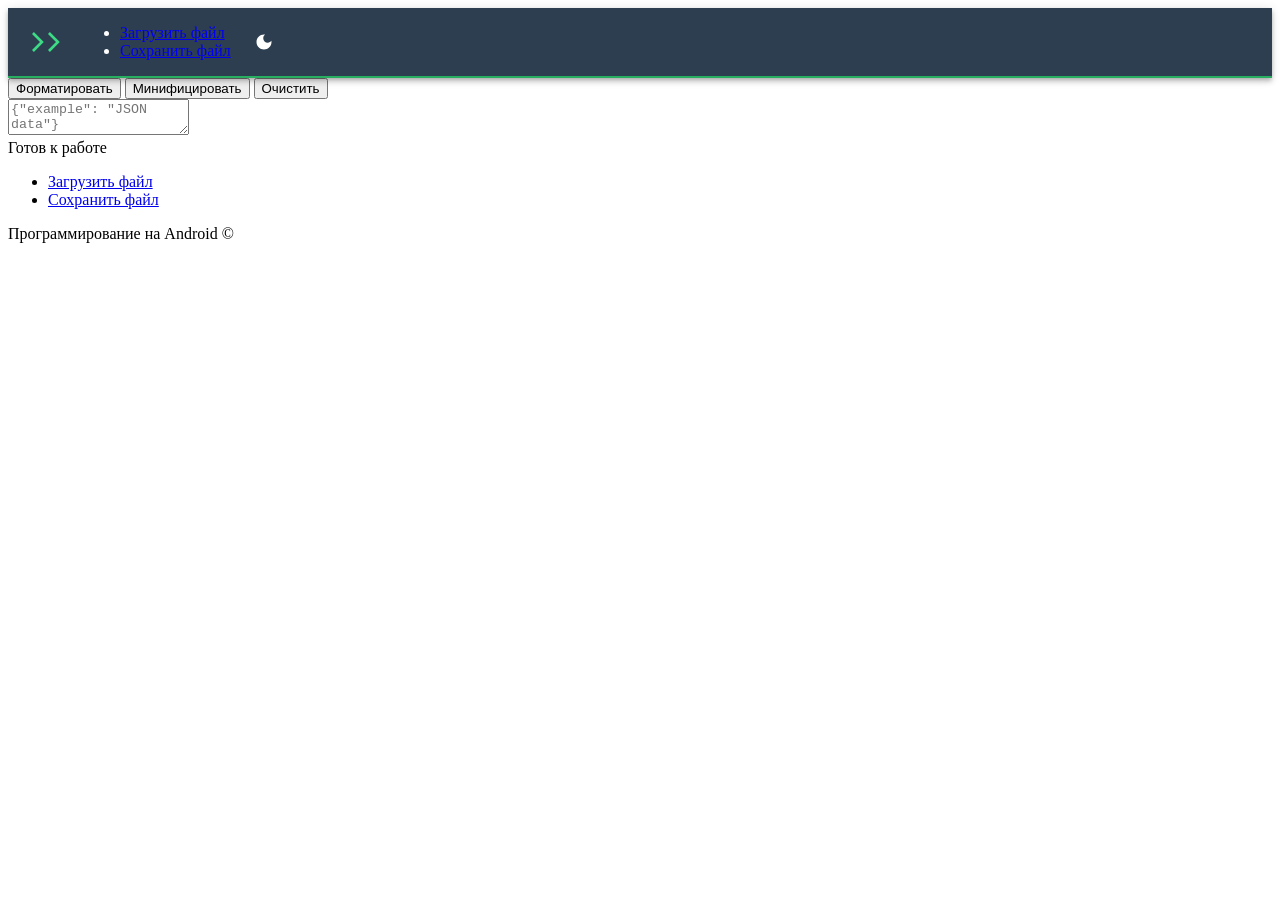
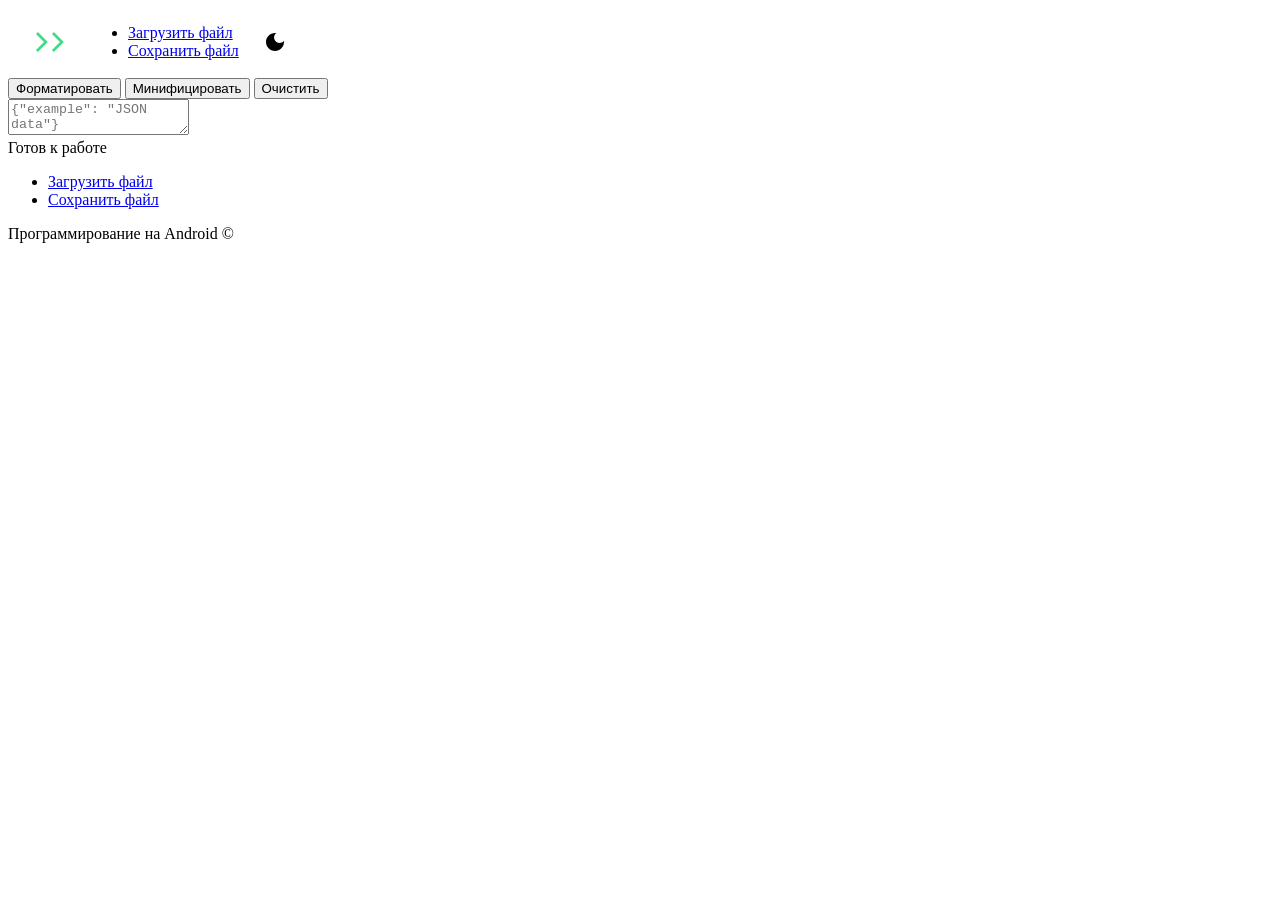

ui(generator): migrate to Material Design 3 and sync with main site

--- a/generator/css/header.css
+++ b/generator/css/header.css
@@ -3,94 +3,61 @@
     align-items: center;
     width: 100%;
     height: var(--header-height);
-    padding: 0 20px;
+    padding: 0 24px;
     box-sizing: border-box;
-    background: var(--android-dark, #2c3e50);
-    color: white;
-    border-bottom: 2px solid var(--android-green, #27ae60);
-    box-shadow: 0 2px 4px -1px rgba(0, 0, 0, 0.2),
-    0 4px 5px 0 rgba(0, 0, 0, 0.14),
-    0 1px 10px 0 rgba(0, 0, 0, 0.12);
+    background: var(--surface-color);
+    color: var(--text-primary);
+    border-bottom: 2px solid transparent;
+    border-image: var(--brand-gradient) 1;
+    box-shadow: var(--shadow-md);
     position: relative;
     z-index: 10;
+    transition: var(--transition-theme);
 }
 
 .header-logo {
     display: flex;
     align-items: center;
-    margin-right: 20px;
+    margin-right: 24px;
     flex-shrink: 0;
+    color: var(--primary-color);
 }
 
 .header-logo svg {
     width: 32px;
     height: 32px;
-    transition: transform 0.3s;
+    transition: transform var(--transition-duration) var(--md-easing);
 }
 
 .header-logo:hover svg {
-    transform: scale(1.1);
+    transform: scale(1.05);
+}
+
+.theme-toggle {
+    background: transparent;
+    border: none;
+    color: var(--text-secondary);
+    cursor: pointer;
+    padding: 8px;
+    margin-left: 16px;
+    display: flex;
+    align-items: center;
+    border-radius: 50%;
+    transition: background-color var(--transition-duration), color var(--transition-duration);
+}
+
+.theme-toggle:hover {
+    background-color: var(--hover-overlay);
+    color: var(--primary-color);
+}
+
+.theme-toggle svg {
+    width: 24px;
+    height: 24px;
+    fill: currentColor;
 }
 
 .header-menu {
     display: flex;
     justify-content: flex-end;
-}
-
-.theme-toggle {
-    background: none;
-    border: none;
-    color: white;
-    cursor: pointer;
-    padding: 8px;
-    margin-left: 15px;
-    display: flex;
-    align-items: center;
-}
-
-.theme-toggle svg {
-    width: 20px;
-    height: 20px;
-    fill: currentColor;
-}
-
-[data-theme="light"] {
-    --android-dark: #f8f9fa;
-    --android-light: #202124;
-    --sidebar-bg: #e0e0e0;
-}
-
-[data-theme="light"] body {
-    background: #f0f0f0;
-}
-
-[data-theme="light"] {
-    .header, .footer {
-        background: var(--android-dark);
-        border-color: rgba(0, 0, 0, 0.1);
-    }
-
-    .header-menu li a,
-    .footer-menu li a {
-        color: var(--android-light);
-    }
-
-    .header-menu li a:hover,
-    .footer-menu li a:hover {
-        background: rgba(0, 0, 0, 0.05);
-    }
-
-    .header-menu li a.active,
-    .footer-menu li a.active {
-        background: #27ae60;
-        color: white;
-    }
-
-    .theme-toggle {
-        color: var(--android-light);
-    }
-
-    .json-generator a {
-        color: var(--android-light);
-    }
 }
